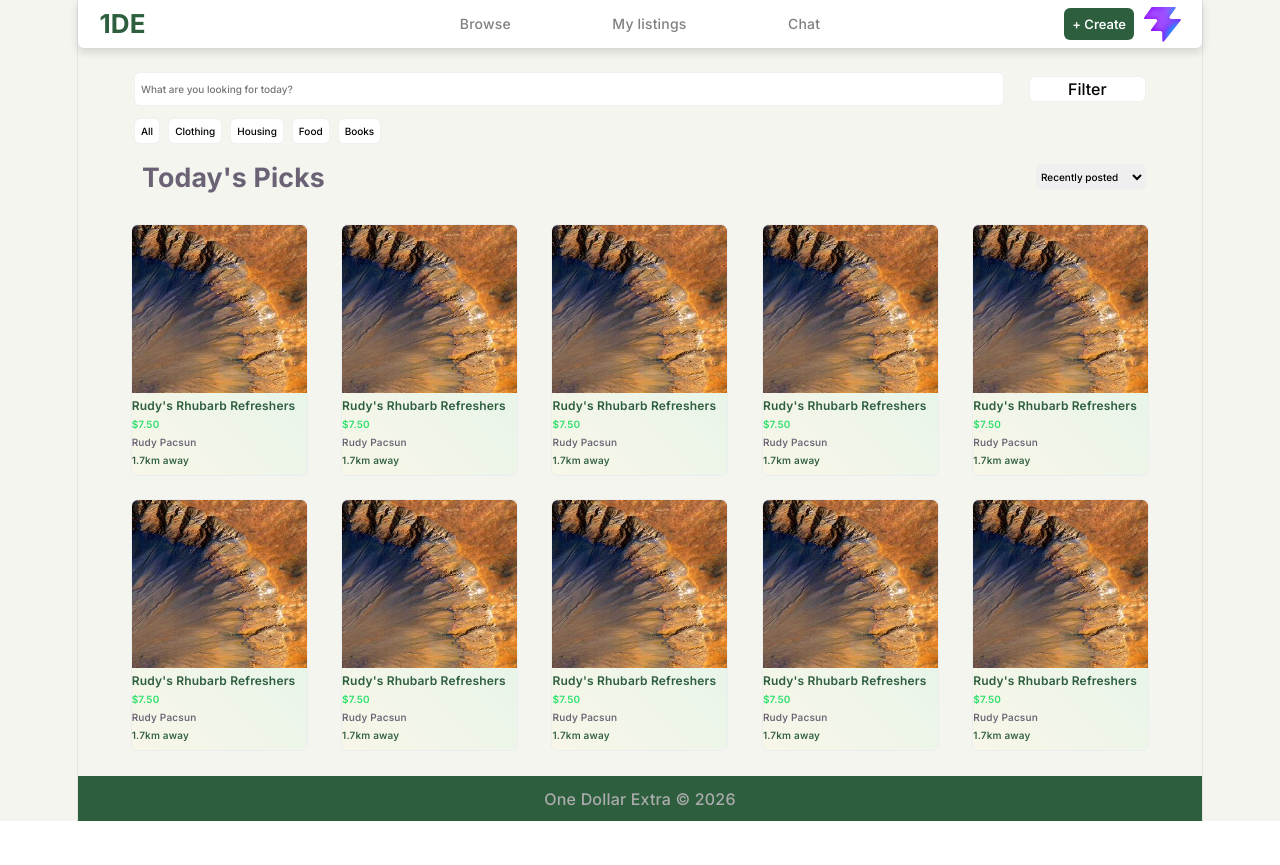
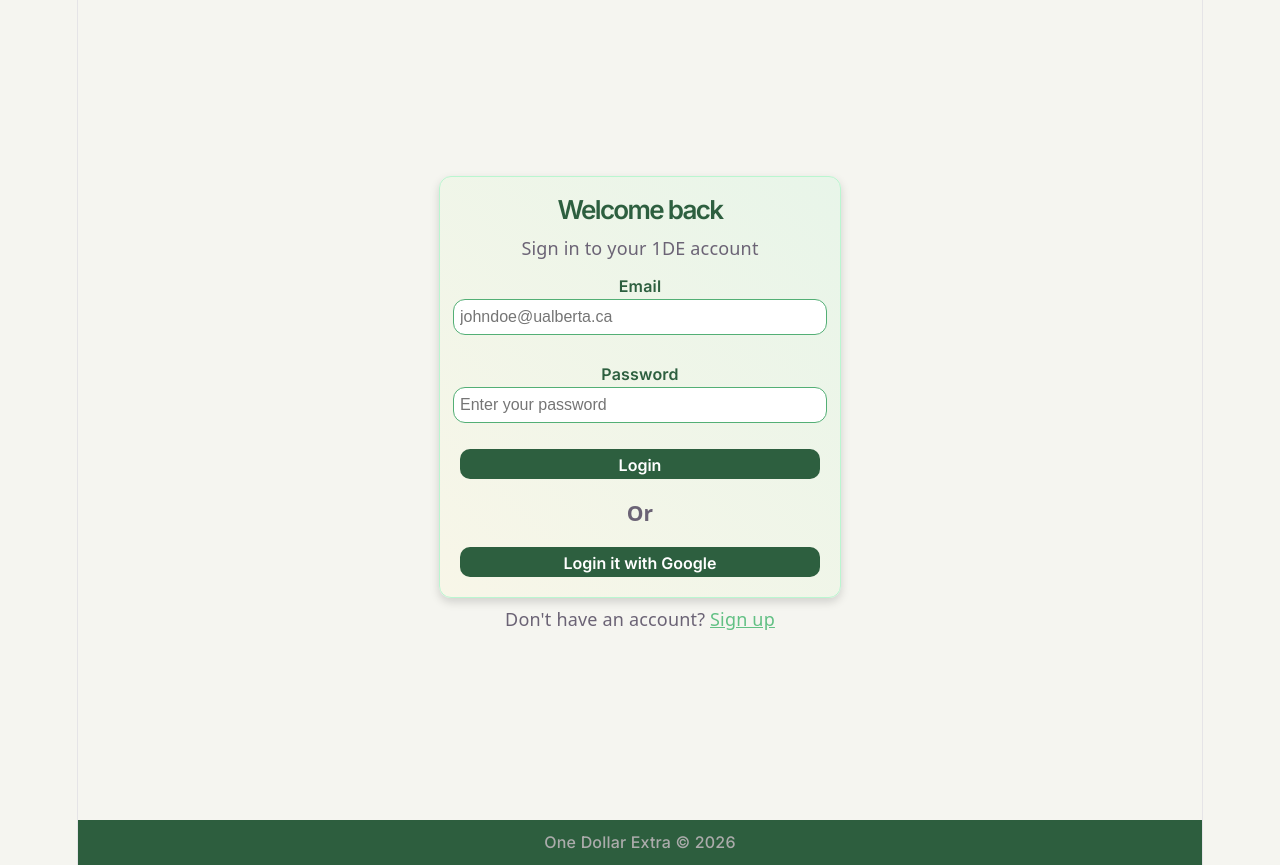
Before and after one commit to oebynahi/unimarketplace, a React (Vite) app: page / in a window 1280 px wide. Before the commit the page ends 821 px from the top, so only its background shows below. Built offline with nearby package versions, Linux system fonts and the light colour scheme.

Commit message:
First auth implementation

```diff
--- a/src/App.jsx
+++ b/src/App.jsx
@@ -8,7 +8,7 @@ import MyListings from './pages/mylistings'
 import './App.css'
 
 function App() {
-  const [loginCookie, setLoginCookie] = React.useState(true)
+  const [loginCookie, setLoginCookie] = React.useState(false)
 
   return(
         (loginCookie) ? <BrowsePage /> : <Login />
--- a/src/pages/login.css
+++ b/src/pages/login.css
@@ -8,7 +8,7 @@
 
 label {
     font-family: 'Inter', sans-serif;
-    font-size: 14pt;
+    font-size: 12pt;
     color: #2d5f3f;
     font-weight: 600;
 }
@@ -18,7 +18,7 @@ body {
 }
 
 .login-form {
-    width: 36vw;
+    width: 400px;
     background-image: linear-gradient(45deg,#f8f6e8, #e8f5e9);
     height: 400px;
     display: flex;
--- a/src/pages/login.jsx
+++ b/src/pages/login.jsx
@@ -1,11 +1,33 @@
+import {supabase} from '../../supabaseClient.js'
 import './login.css'
 import Footer from '../components/footer'
 export default function Login() {
+
+    async function handleSumbit (formData) {
+        // const email = formData.get("email")
+        // const password = formData.get("password")
+
+        const {data, error} = await supabase.auth.signInWithPassword({
+            email: formData.get("email"),
+            password: formData.get("password")
+        })
+
+        if (error) {
+            console.error(error)
+            return <h1>Error!</h1>
+        }
+
+        return(
+            <h1>Welcome back</h1>
+        )
+    }
+
+
     return (
         <>
             <div className="login-form-max">
 
-                <form className='login-form' action="login">
+                <form className='login-form' action={handleSumbit}>
                     <h1>Welcome back</h1>
                     <p className='subhead'>Sign in to your 1DE account</p>
 
@@ -15,7 +37,7 @@ export default function Login() {
                     <br />
 
                     <label htmlFor="passwordBox">Password</label>
-                    <input type="text" id="emailBox" placeholder='Enter your password' name='password' aria-label='password'/>
+                    <input type="password" id="emailBox" placeholder='Enter your password' name='password' aria-label='password'/>
 
                     <br />
 
@@ -26,7 +48,9 @@ export default function Login() {
                     {/* Oauth Login */}
 
                     <button className='login-option-button' type="submit">Login it with Google</button>
+
                 </form>
+
 
                 <p>Don't have an account? <a href="">Sign up</a></p>
 
```
